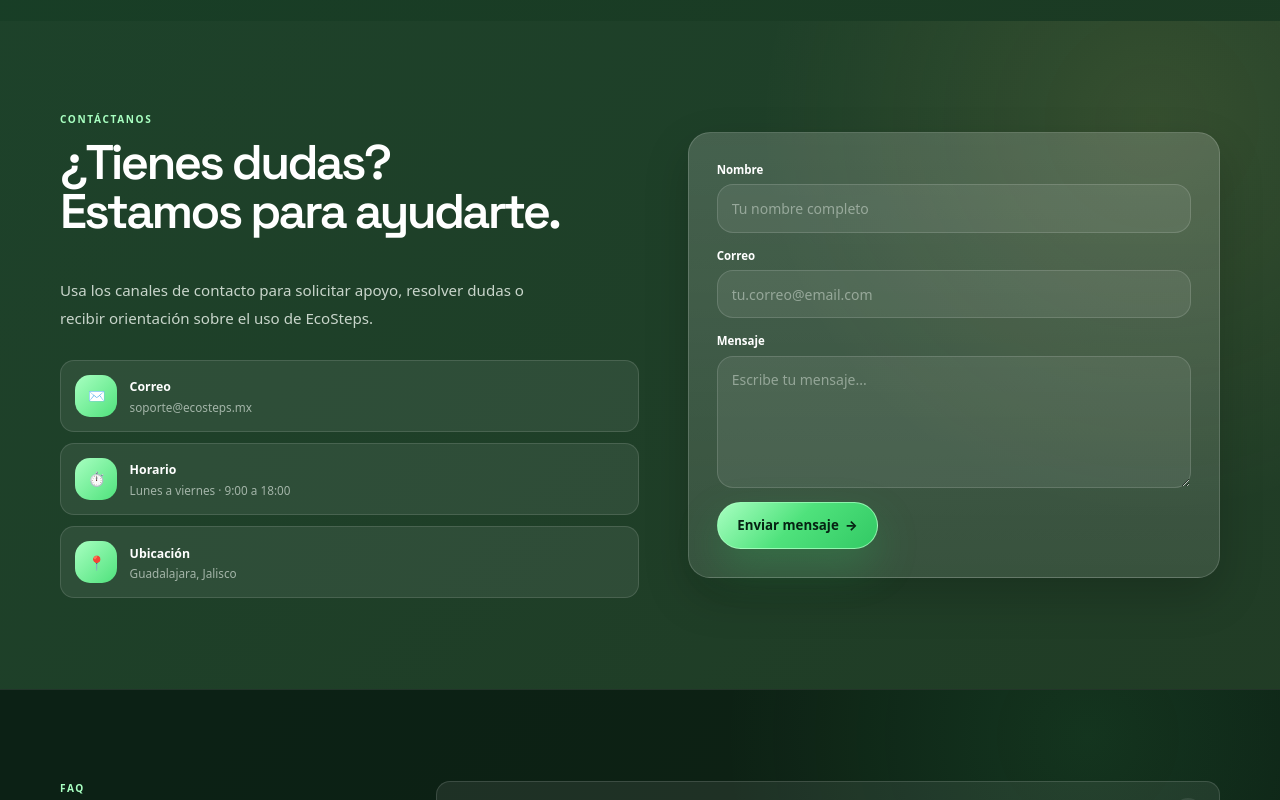
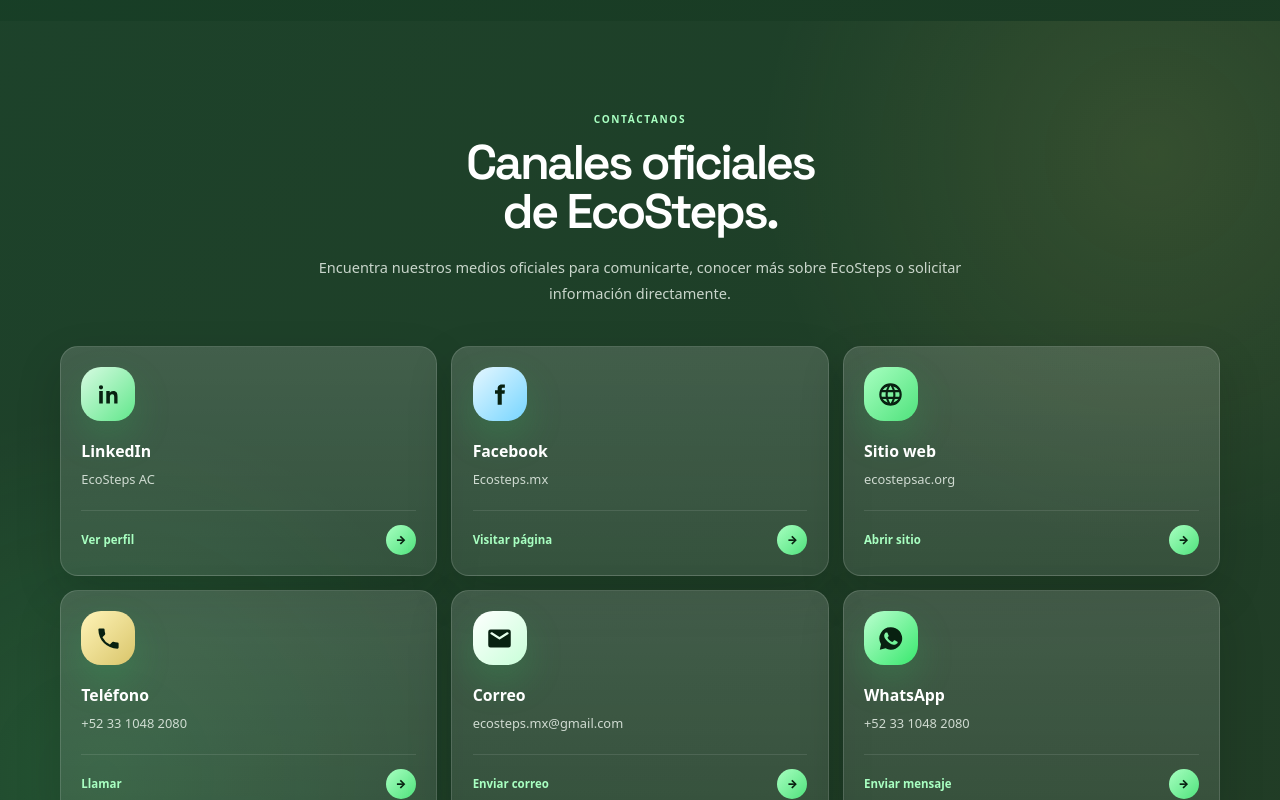
Before and after one commit to JLedezB/EcoSteps, a React (Create React App) app in the folder frontend/: page / in a window 1280 px wide. Shown: the part 3660-4460 px from the top of the page. Built offline with nearby package versions, Linux system fonts and the light colour scheme; no server answers.

Commit message:
Landing page actualizado

```diff
--- a/frontend/src/pages/LandingPage.jsx
+++ b/frontend/src/pages/LandingPage.jsx
@@ -10,6 +10,54 @@
   { id: "contacto", label: "Contáctanos" },
   { id: "faq", label: "FAQ" },
 ];
+
+const CONTACT_CHANNELS = [
+  {
+    icon: "linkedin",
+    title: "LinkedIn",
+    value: "EcoSteps AC",
+    href: "https://www.linkedin.com/company/ecostepsac/?originalSubdomain=mx",
+    action: "Ver perfil",
+  },
+  {
+    icon: "facebook",
+    title: "Facebook",
+    value: "Ecosteps.mx",
+    href: "https://www.facebook.com/Ecosteps.mx",
+    action: "Visitar página",
+  },
+  {
+    icon: "web",
+    title: "Sitio web",
+    value: "ecostepsac.org",
+    href: "https://ecostepsac.org/",
+    action: "Abrir sitio",
+  },
+  {
+    icon: "phone",
+    title: "Teléfono",
+    value: "+52 33 1048 2080",
+    href: "tel:+523310482080",
+    action: "Llamar",
+  },
+  {
+    icon: "mail",
+    title: "Correo",
+    value: "ecosteps.mx@gmail.com",
+    href:
+      "https://mail.google.com/mail/?view=cm&fs=1&to=ecosteps.mx@gmail.com&su=Contacto%20desde%20EcoSteps SGSS&body=Hola%20EcoSteps,%20me%20gustaría%20recibir%20más%20información.",
+    action: "Enviar correo",
+  },
+  {
+    icon: "whatsapp",
+    title: "WhatsApp",
+    value: "+52 33 1048 2080",
+    href:
+      "https://api.whatsapp.com/send/?phone=%2B523310482080&text=Hola%20EcoSteps,%20me%20gustaría%20recibir%20más%20información.&type=phone_number&app_absent=0",
+    action: "Enviar mensaje",
+  },
+];
+
 
 function LogoIcon() {
   return (
@@ -472,49 +520,23 @@
 
       <section id="contacto" className="sl-section sl-contact-section">
         <div className="sl-wrap">
-          <div className="sl-contact-grid">
-            <RevealBlock>
+          <RevealBlock center>
             <p className="sl-eyebrow">Contáctanos</p>
             <h2 className="sl-h2">
-                ¿Tienes dudas?
+              Canales oficiales
               <br />
-                Estamos para ayudarte.
+              de EcoSteps.
             </h2>
-              <p className="sl-section-sub">
-                Usa los canales de contacto para solicitar apoyo, resolver dudas o recibir
-                orientación sobre el uso de EcoSteps.
+            <p className="sl-contact-intro">
+              Encuentra nuestros medios oficiales para comunicarte, conocer más sobre
+              EcoSteps o solicitar información directamente.
             </p>
-
-              <div className="sl-contact-list">
-                <ContactItem icon="✉" label="Correo" value="soporte@ecosteps.mx" />
-                <ContactItem icon="⏱" label="Horario" value="Lunes a viernes · 9:00 a 18:00" />
-                <ContactItem icon="📍" label="Ubicación" value="Guadalajara, Jalisco" />
-              </div>
           </RevealBlock>
 
-            <RevealBlock delay={120}>
-              <form className="sl-contact-card">
-                <div className="sl-field">
-                  <label>Nombre</label>
-                  <input type="text" placeholder="Tu nombre completo" />
-                </div>
-
-                <div className="sl-field">
-                  <label>Correo</label>
-                  <input type="email" placeholder="tu.correo@email.com" />
-                </div>
-
-                <div className="sl-field">
-                  <label>Mensaje</label>
-                  <textarea rows="5" placeholder="Escribe tu mensaje..." />
-                </div>
-
-                <button className="sl-btn sl-btn--primary sl-btn--lg" type="button">
-                  Enviar mensaje
-                  <span>→</span>
-                </button>
-              </form>
-            </RevealBlock>
+          <div className="sl-contact-cards-grid">
+            {CONTACT_CHANNELS.map((item, i) => (
+              <ContactCard key={item.title} {...item} delay={i * 70} />
+            ))}
           </div>
         </div>
       </section>
@@ -725,16 +747,77 @@
   );
 }
 
-function ContactItem({ icon, label, value }) {
+function ContactCard({ icon, title, value, href, action, delay }) {
+  const [ref, visible] = useReveal(0.1);
+
+  const isExternal =
+    href.startsWith("http") ||
+    href.startsWith("tel:");
+
   return (
-    <div className="sl-contact-item">
-      <span>{icon}</span>
-      <div>
-        <strong>{label}</strong>
+    <a
+      ref={ref}
+      href={href}
+      target={isExternal ? "_blank" : "_self"}
+      rel={isExternal ? "noreferrer" : undefined}
+      className={`sl-contact-card-link sl-reveal ${
+        visible ? "sl-revealed" : ""
+      }`}
+      style={{ transitionDelay: `${delay}ms` }}
+      aria-label={`${title}: ${value}`}
+    >
+      <span className={`sl-contact-icon sl-contact-icon--${icon}`}>
+        <ContactIcon type={icon} />
+      </span>
+
+      <div className="sl-contact-card-info">
+        <strong>{title}</strong>
         <p>{value}</p>
       </div>
-    </div>
+
+      <span className="sl-contact-action">
+        {action}
+        <i>→</i>
+      </span>
+    </a>
   );
+}
+
+function ContactIcon({ type }) {
+  const icons = {
+    linkedin: (
+      <svg viewBox="0 0 24 24" aria-hidden="true">
+        <path d="M6.94 8.98H3.73V20h3.21V8.98ZM5.34 7.47a1.86 1.86 0 1 0 0-3.72 1.86 1.86 0 0 0 0 3.72ZM20.27 20h-3.2v-5.36c0-1.28-.03-2.92-1.78-2.92-1.78 0-2.05 1.39-2.05 2.82V20h-3.2V8.98h3.07v1.5h.04c.43-.8 1.47-1.65 3.03-1.65 3.24 0 3.84 2.13 3.84 4.9V20h.25Z" />
+      </svg>
+    ),
+    facebook: (
+      <svg viewBox="0 0 24 24" aria-hidden="true">
+        <path d="M14.02 8.33V6.92c0-.68.45-.84.77-.84h1.96V3.07L14.05 3c-3 0-3.68 2.25-3.68 3.68v1.65H8v3.1h2.37V21h3.65v-9.57h2.46l.32-3.1h-2.78Z" />
+      </svg>
+    ),
+    web: (
+      <svg viewBox="0 0 24 24" aria-hidden="true">
+        <path d="M12 2a10 10 0 1 0 0 20 10 10 0 0 0 0-20Zm6.93 6h-3.06a15.7 15.7 0 0 0-1.42-3.15A8.05 8.05 0 0 1 18.93 8ZM12 4.04c.83 1.2 1.48 2.52 1.9 3.96h-3.8A13.2 13.2 0 0 1 12 4.04ZM4.26 14a8.27 8.27 0 0 1 0-4h3.48a16.5 16.5 0 0 0 0 4H4.26Zm.81 2h3.06c.35 1.14.83 2.2 1.42 3.15A8.05 8.05 0 0 1 5.07 16Zm3.06-8H5.07a8.05 8.05 0 0 1 4.48-3.15A15.7 15.7 0 0 0 8.13 8ZM12 19.96A13.2 13.2 0 0 1 10.1 16h3.8a13.2 13.2 0 0 1-1.9 3.96ZM14.33 14H9.67a14.7 14.7 0 0 1 0-4h4.66a14.7 14.7 0 0 1 0 4Zm.12 5.15A15.7 15.7 0 0 0 15.87 16h3.06a8.05 8.05 0 0 1-4.48 3.15ZM16.26 14a16.5 16.5 0 0 0 0-4h3.48a8.27 8.27 0 0 1 0 4h-3.48Z" />
+      </svg>
+    ),
+    phone: (
+      <svg viewBox="0 0 24 24" aria-hidden="true">
+        <path d="M6.62 10.79a15.1 15.1 0 0 0 6.59 6.59l2.2-2.2a1 1 0 0 1 1.01-.24c1.11.37 2.31.56 3.58.56a1 1 0 0 1 1 1V20a1 1 0 0 1-1 1C10.61 21 3 13.39 3 4a1 1 0 0 1 1-1h3.5a1 1 0 0 1 1 1c0 1.27.19 2.47.56 3.58a1 1 0 0 1-.25 1.01l-2.19 2.2Z" />
+      </svg>
+    ),
+    mail: (
+      <svg viewBox="0 0 24 24" aria-hidden="true">
+        <path d="M20 4H4a2 2 0 0 0-2 2v12a2 2 0 0 0 2 2h16a2 2 0 0 0 2-2V6a2 2 0 0 0-2-2Zm-.4 4.25-7.07 4.42a1 1 0 0 1-1.06 0L4.4 8.25A1 1 0 1 1 5.46 6.55L12 10.64l6.54-4.09a1 1 0 1 1 1.06 1.7Z" />
+      </svg>
+    ),
+    whatsapp: (
+      <svg viewBox="0 0 24 24" aria-hidden="true">
+        <path d="M12.04 2a9.9 9.9 0 0 0-8.5 15.01L2.5 22l5.1-1.34A9.96 9.96 0 1 0 12.04 2Zm5.82 14.15c-.24.67-1.4 1.28-1.95 1.36-.5.08-1.12.11-1.8-.11-.42-.13-.95-.31-1.64-.61-2.88-1.24-4.76-4.14-4.9-4.33-.15-.19-1.17-1.56-1.17-2.98s.74-2.12 1-2.41c.27-.3.59-.37.78-.37h.56c.18 0 .42-.07.66.5.24.58.83 2.01.9 2.16.08.15.12.32.02.51-.1.2-.15.32-.3.5-.15.17-.31.39-.44.52-.15.15-.3.31-.13.61.17.3.76 1.25 1.63 2.02 1.12 1 2.06 1.31 2.36 1.46.3.15.47.13.64-.08.18-.2.74-.86.94-1.16.2-.3.4-.25.67-.15.28.1 1.76.83 2.06.98.3.15.5.22.57.35.08.13.08.75-.16 1.43Z" />
+      </svg>
+    ),
+  };
+
+  return icons[type] || icons.web;
 }
 
 function ModCard({ n, icon, title, body, delay }) {
--- a/frontend/src/styles/landing.css
+++ b/frontend/src/styles/landing.css
@@ -1135,91 +1135,163 @@
 .sl-contact-section {
   background:
     radial-gradient(circle at 90% 15%, rgba(217, 197, 106, 0.12), transparent 28rem),
+    radial-gradient(circle at 8% 85%, rgba(79, 226, 124, 0.12), transparent 26rem),
     rgba(255, 255, 255, 0.018);
 }
 
-.sl-contact-list {
-  display: grid;
-  gap: 0.8rem;
-  margin-top: 2rem;
-}
-
-.sl-contact-item {
-  display: flex;
-  align-items: center;
-  gap: 0.9rem;
-  padding: 1rem;
-  border-radius: var(--radius-md);
-  background: rgba(255, 255, 255, 0.075);
-  border: 1px solid rgba(255, 255, 255, 0.12);
-}
-
-.sl-contact-item span {
-  width: 42px;
-  height: 42px;
+.sl-contact-intro {
+  max-width: 660px;
+  margin: -1.65rem auto 2.8rem;
+  color: var(--muted);
+  font-size: 1.04rem;
+  line-height: 1.8;
+}
+
+.sl-contact-cards-grid {
+  display: grid;
+  grid-template-columns: repeat(3, 1fr);
+  gap: 1rem;
+}
+
+.sl-contact-card-link {
+  position: relative;
+  min-height: 230px;
+  display: flex;
+  flex-direction: column;
+  justify-content: space-between;
+  gap: 1.35rem;
+  padding: 1.45rem;
+  border-radius: var(--radius-lg);
+  text-decoration: none;
+  overflow: hidden;
+  background:
+    linear-gradient(180deg, rgba(255, 255, 255, 0.115), rgba(255, 255, 255, 0.055)),
+    rgba(255, 255, 255, 0.052);
+  border: 1px solid rgba(255, 255, 255, 0.14);
+  box-shadow: 0 18px 46px rgba(4, 18, 9, 0.16);
+  transition: 220ms var(--ease);
+}
+
+.sl-contact-card-link::before {
+  content: "";
+  position: absolute;
+  width: 150px;
+  height: 150px;
+  right: -62px;
+  top: -62px;
+  border-radius: 999px;
+  background: radial-gradient(circle, rgba(79, 226, 124, 0.24), transparent 68%);
+  opacity: 0;
+  transition: 220ms var(--ease);
+}
+
+.sl-contact-card-link:hover {
+  transform: translateY(-7px);
+  border-color: rgba(168, 255, 193, 0.36);
+  box-shadow: var(--shadow), 0 22px 62px rgba(47, 190, 93, 0.16);
+  background:
+    linear-gradient(180deg, rgba(79, 226, 124, 0.15), rgba(255, 255, 255, 0.06)),
+    rgba(255, 255, 255, 0.06);
+}
+
+.sl-contact-card-link:hover::before {
+  opacity: 1;
+}
+
+.sl-contact-icon {
+  position: relative;
+  z-index: 1;
+  width: 54px;
+  height: 54px;
   display: grid;
   place-items: center;
-  border-radius: 15px;
+  border-radius: 20px;
   color: #082111;
+  background: linear-gradient(135deg, var(--green-3), var(--green));
+  box-shadow: 0 16px 36px rgba(47, 190, 93, 0.22);
+}
+
+.sl-contact-icon svg {
+  width: 27px;
+  height: 27px;
+  fill: currentColor;
+}
+
+.sl-contact-icon--linkedin {
+  background: linear-gradient(135deg, #d7fbe2, #61e78b);
+}
+
+.sl-contact-icon--facebook {
+  background: linear-gradient(135deg, #e5f7ff, #76d5ff);
+}
+
+.sl-contact-icon--web {
+  background: linear-gradient(135deg, var(--green-3), var(--green));
+}
+
+.sl-contact-icon--phone {
+  background: linear-gradient(135deg, #fff4b8, var(--gold));
+}
+
+.sl-contact-icon--mail {
+  background: linear-gradient(135deg, #ffffff, #c8ffd8);
+}
+
+.sl-contact-icon--whatsapp {
+  background: linear-gradient(135deg, #bbffd0, #38e86d);
+}
+
+.sl-contact-card-info {
+  position: relative;
+  z-index: 1;
+}
+
+.sl-contact-card-info strong {
+  display: block;
+  margin-bottom: 0.45rem;
+  color: #ffffff;
+  font-size: 1.13rem;
   font-weight: 900;
-  background: linear-gradient(135deg, var(--green-3), var(--green));
-}
-
-.sl-contact-item strong {
-  color: #ffffff;
-  font-size: 0.88rem;
-}
-
-.sl-contact-item p {
-  margin: 0.15rem 0 0;
-  color: var(--soft);
-  font-size: 0.84rem;
-}
-
-.sl-contact-card {
-  padding: 2rem;
-  border-radius: var(--radius-xl);
-  background:
-    linear-gradient(180deg, rgba(255, 255, 255, 0.13), rgba(255, 255, 255, 0.06)),
-    rgba(255, 255, 255, 0.055);
-  border: 1px solid rgba(255, 255, 255, 0.16);
-  box-shadow: var(--shadow);
-}
-
-.sl-field {
-  display: grid;
-  gap: 0.45rem;
-  margin-bottom: 1rem;
-}
-
-.sl-field label {
-  color: #ffffff;
+}
+
+.sl-contact-card-info p {
+  margin: 0;
+  color: var(--muted);
+  font-size: 0.92rem;
+  line-height: 1.55;
+  overflow-wrap: anywhere;
+}
+
+.sl-contact-action {
+  position: relative;
+  z-index: 1;
+  display: inline-flex;
+  align-items: center;
+  justify-content: space-between;
+  gap: 0.65rem;
+  width: 100%;
+  margin-top: auto;
+  padding-top: 1rem;
+  color: var(--green-3);
   font-size: 0.82rem;
   font-weight: 900;
-}
-
-.sl-field input,
-.sl-field textarea {
-  width: 100%;
-  color: #ffffff;
-  outline: none;
-  resize: vertical;
-  border-radius: 16px;
-  padding: 0.9rem 1rem;
-  background: rgba(255, 255, 255, 0.075);
-  border: 1px solid rgba(255, 255, 255, 0.14);
+  border-top: 1px solid rgba(255, 255, 255, 0.1);
+}
+
+.sl-contact-action i {
+  width: 30px;
+  height: 30px;
+  display: grid;
+  place-items: center;
+  border-radius: 999px;
+  font-style: normal;
+  color: #082111;
+  background: linear-gradient(135deg, var(--green-3), var(--green));
   transition: 180ms var(--ease);
 }
 
-.sl-field input::placeholder,
-.sl-field textarea::placeholder {
-  color: rgba(248, 255, 249, 0.42);
-}
-
-.sl-field input:focus,
-.sl-field textarea:focus {
-  border-color: rgba(168, 255, 193, 0.52);
-  box-shadow: 0 0 0 4px rgba(79, 226, 124, 0.1);
+.sl-contact-card-link:hover .sl-contact-action i {
+  transform: translateX(4px);
 }
 
 /* FAQ */
@@ -1489,6 +1561,10 @@
     grid-template-columns: 1fr;
     gap: 2rem;
   }
+
+  .sl-contact-cards-grid {
+    grid-template-columns: repeat(2, 1fr);
+  }
 }
 
 @media (max-width: 640px) {
@@ -1615,6 +1691,19 @@
     grid-template-columns: 1fr;
   }
 
+  .sl-contact-cards-grid {
+    grid-template-columns: 1fr;
+  }
+
+  .sl-contact-card-link {
+    min-height: 190px;
+  }
+
+  .sl-contact-intro {
+    margin-top: -1.5rem;
+    font-size: 0.98rem;
+  }
+
   .sl-footer-inner {
     flex-direction: column;
     align-items: flex-start;
@@ -1637,4 +1726,5 @@
     opacity: 1;
     transform: none;
   }
-}
+
+}
```
Lines whose indentation alone changed are shown as unchanged.
